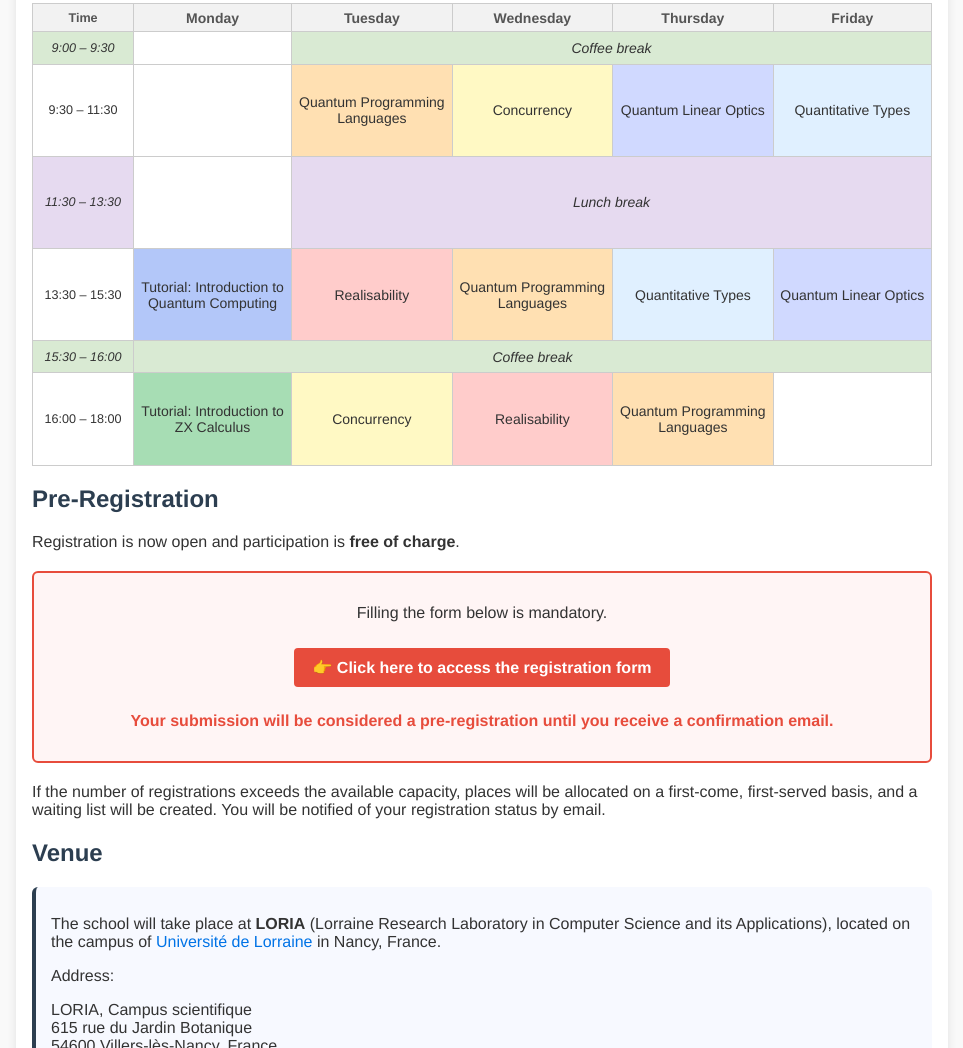
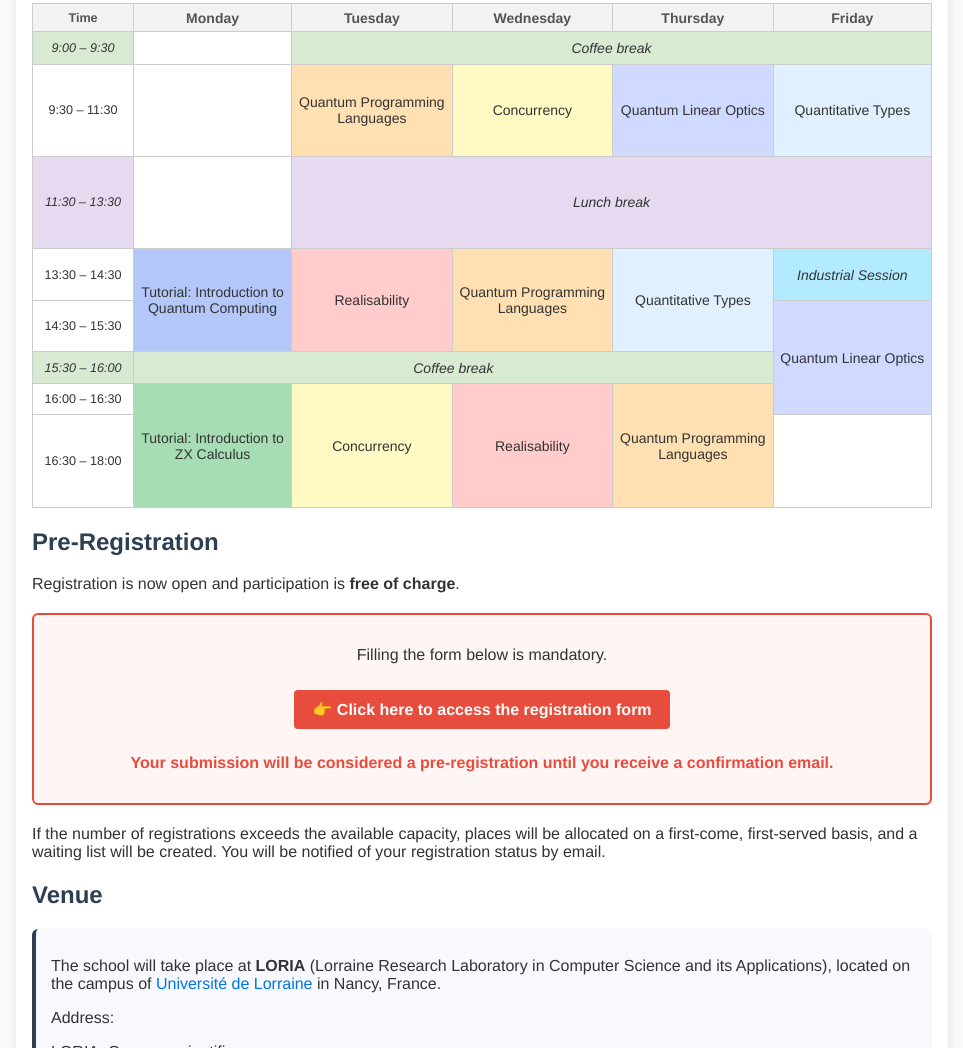
Before and after one commit to qcomical2025/qcomical2025.github.io, a plain HTML site: page index.html in a window 1280 px wide. Shown: the part 809-1857 px from the top of the page, without its empty margins (158-1121 px from the left). Drawn offline with Linux system fonts and the light colour scheme.

Commit message:
Industrial session

```diff
--- a/index.html
+++ b/index.html
@@ -5,7 +5,7 @@
   <meta name="viewport" content="width=device-width, initial-scale=1">
   <title>QCOMICAL School 2025</title>
   <LINK rel="shortcut icon" href="favqcomical.png" type="image/x-icon">
-  <link rel="stylesheet" href="style-qcomical.css?v=16">
+  <link rel="stylesheet" href="style-qcomical.css?v=18">
 </head>
 <body>
   <div class="logo-container">
@@ -65,6 +65,7 @@
 	<td></td>
 	<td colspan="4" class="coffee">Coffee break</td>
       </tr>
+
       <tr class="row-120">
 	<td>9:30 – 11:30</td>
 	<td></td>
@@ -73,29 +74,49 @@
 	<td class="optics">Quantum Linear Optics</td>
 	<td class="quantitative">Quantitative Types</td>
       </tr>
+
       <tr class="row-120">
 	<td class="lunch">11:30 – 13:30</td>
 	<td></td>
 	<td colspan="4" class="lunch">Lunch break</td>
       </tr>
-        <tr class="row-120">
-          <td>13:30 – 15:30</td>
-          <td class="qc">Tutorial: Introduction to Quantum Computing</td>
-          <td class="realisability">Realisability</td>
-          <td class="quantum-languages">Quantum Programming Languages</td>
-          <td class="quantitative">Quantitative Types</td>
-          <td class="optics">Quantum Linear Optics</td>
+
+      <!-- 13:30–14:30: lun-jue mantienen bloque de 2h con rowspan=2; vie: Industrial -->
+      <tr class="row-60">
+	<td>13:30 – 14:30</td>
+	<td class="qc" rowspan="2">Tutorial: Introduction to Quantum Computing</td>
+	<td class="realisability" rowspan="2">Realisability</td>
+	<td class="quantum-languages" rowspan="2">Quantum Programming Languages</td>
+	<td class="quantitative" rowspan="2">Quantitative Types</td>
+	<td class="industrial">Industrial Session</td>
       </tr>
+
+      <!-- 14:30–15:30: QLO (vie) empieza aquí y se extiende hasta 16:30 (rowspan=3) -->
+      <tr class="row-60">
+	<td>14:30 – 15:30</td>
+	<td class="optics" rowspan="3">Quantum Linear Optics</td>
+      </tr>
+
+      <!-- 15:30–16:00: coffee solo lun–jue; el viernes lo cubre el rowspan de QLO -->
       <tr class="row-30">
 	<td class="coffee">15:30 – 16:00</td>
-	  <td colspan="5" class="coffee">Coffee break</td>
+	<td colspan="4" class="coffee">Coffee break</td>
+	<!-- Viernes ocupado por rowspan de QLO -->
       </tr>
+
+      <!-- 16:00–16:30: dividimos el bloque final; lun–jue conservan 16–18 con rowspan=2 -->
+      <tr class="row-30">
+	<td>16:00 – 16:30</td>
+	<td class="zx" rowspan="2">Tutorial: Introduction to ZX Calculus</td>
+	<td class="concurrency" rowspan="2">Concurrency</td>
+	<td class="realisability" rowspan="2">Realisability</td>
+	<td class="quantum-languages" rowspan="2">Quantum Programming Languages</td>
+      </tr>
+
+      <!-- 16:30–18:00: cierra el día; viernes vacío -->
       <tr class="row-120">
-          <td>16:00 – 18:00</td>
-          <td class="zx">Tutorial: Introduction to ZX Calculus</td>
-          <td class="concurrency">Concurrency</td>
-          <td class="realisability">Realisability</td>
-          <td class="quantum-languages">Quantum Programming Languages</td>
+	<td>16:30 – 18:00</td>
+	<!-- celdas lun–jue ya cubiertas por los rowspans de la fila anterior -->
 	<td></td>
       </tr>
     </tbody>
--- a/style-qcomical.css
+++ b/style-qcomical.css
@@ -62,6 +62,10 @@ a:hover {
   height: 20px;
 }
 
+.schedule tr.row-60 td {
+	height: 40px;
+}
+
 .schedule tr.row-120 td {
   height: 80px;
 }
@@ -112,6 +116,11 @@ th {
 
 .quantum-languages {
   background-color: #ffe0b2;
+}
+
+.industrial {
+  background-color: #b2ebff;
+  font-style: italic;
 }
 
 .realisability {
```
Lines whose indentation alone changed are shown as unchanged.
